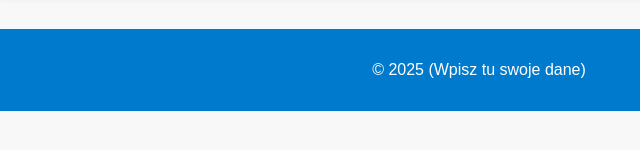
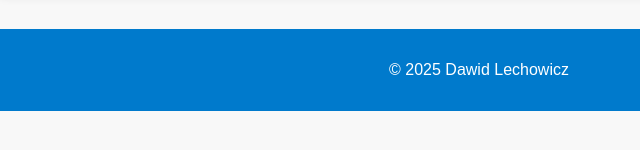
Before and after one commit to DawidLechowiczafm/Laboratorium2, a plain HTML site: page Zadanie 5/podstrona.html in a window 1280 px wide. Shown: the part 374-524 px from the top of the page, 161-801 px from the left. Drawn offline with Linux system fonts and the light colour scheme.

Commit message:
Update podstrona.html

```diff
--- a/Zadanie 5/podstrona.html
+++ b/Zadanie 5/podstrona.html
@@ -32,7 +32,7 @@
     </main>
 
     <footer>
-        <p>&copy; 2025 (Wpisz tu swoje dane)</p>
+        <p>&copy; 2025 Dawid Lechowicz</p>
     </footer>
 
 </body>
```
